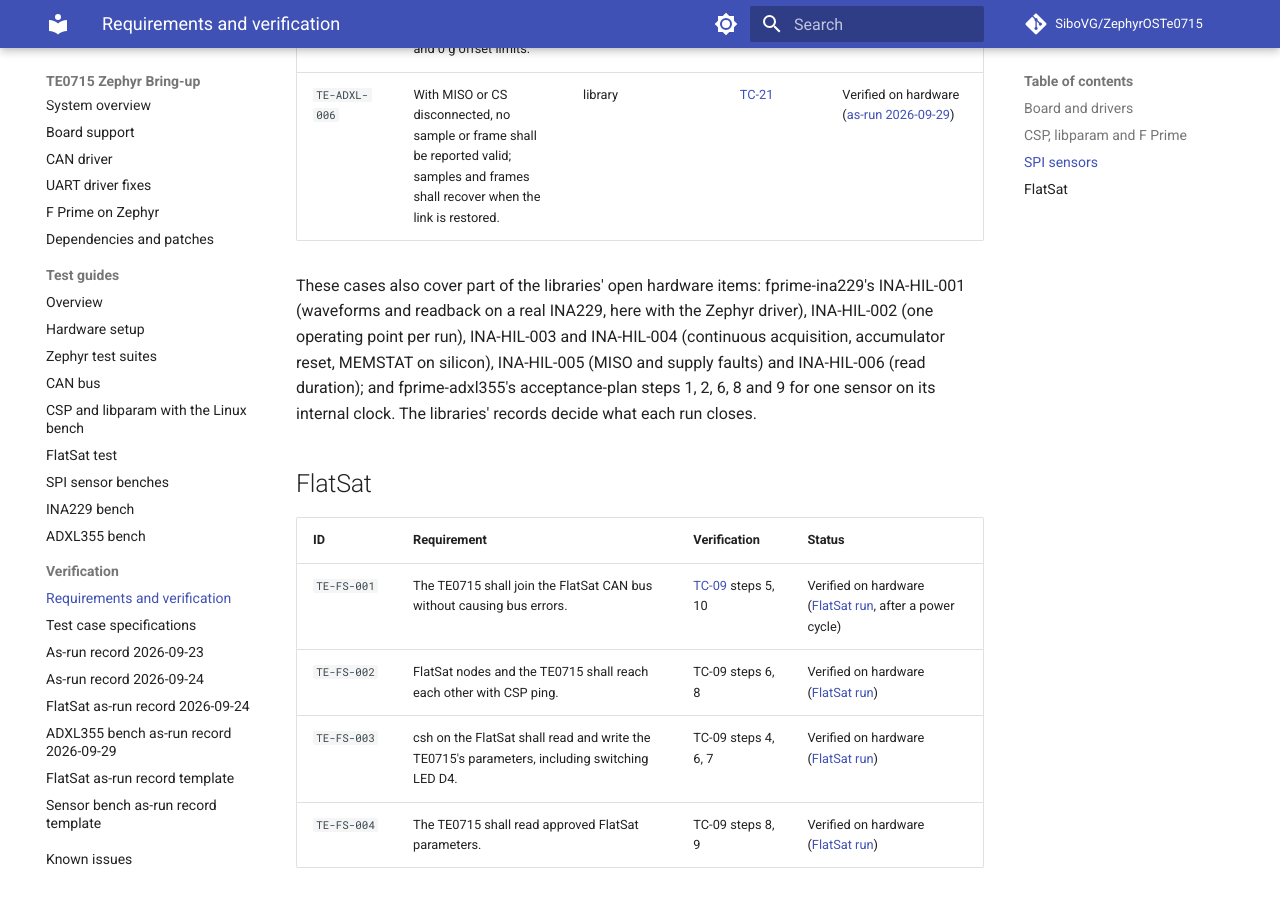
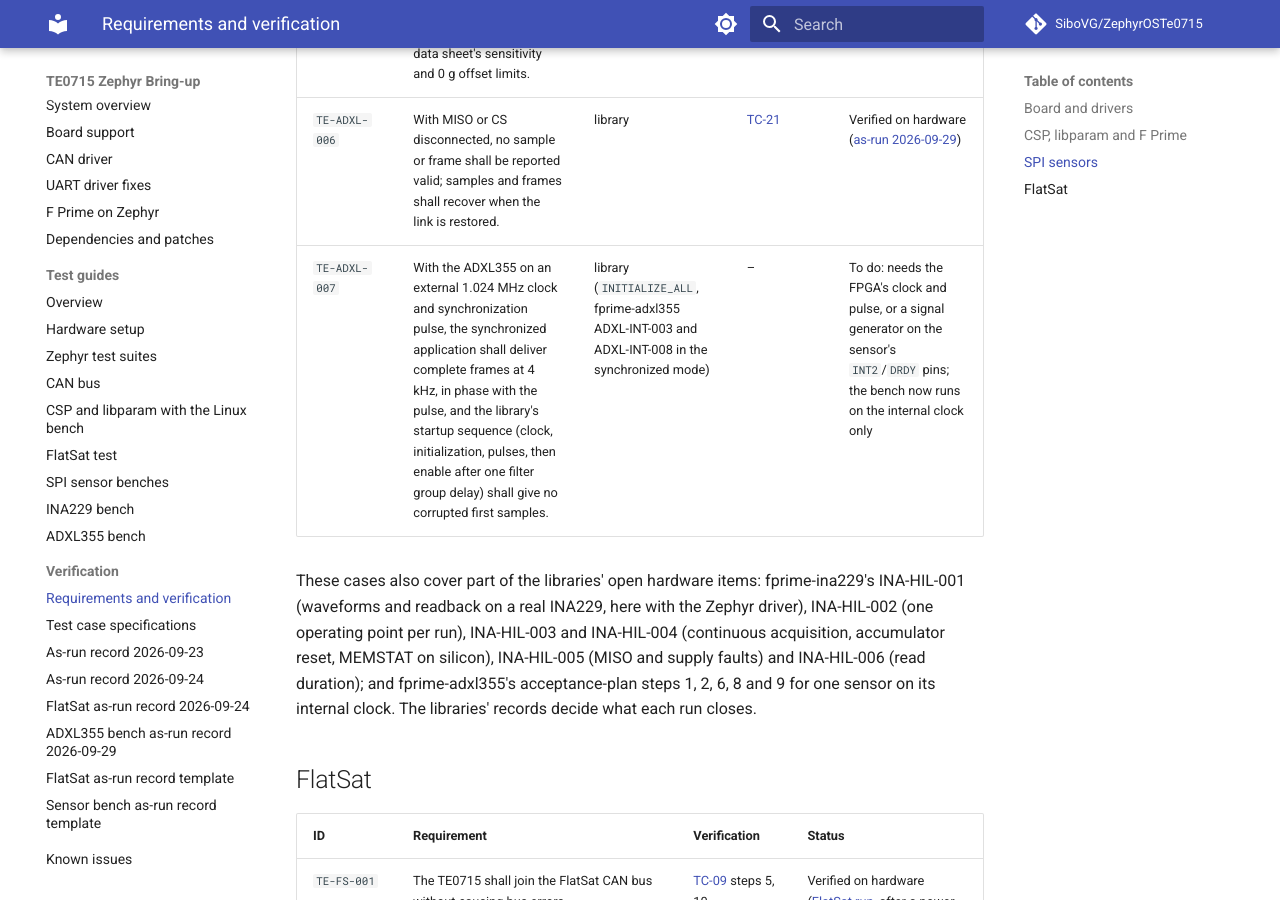
Before and after one commit to SiboVG/ZephyrOSTe0715, an MkDocs documentation site: the page built from docs/verification/requirements.md, in a window 1280 px wide and 900 px high, scrolled down 5895 px. Built offline with MkDocs 1.6.1 and Material for MkDocs 9.7.7, drawn with Linux system fonts in a browser that asks for light colours; comment, search, counter and statistics services are not loaded; some of the changed text lies outside the part shown.

Commit message:
docs: external ADXL355 synchronization as a to-do (TE-ADXL-007)
The flight mode, with the sensor on an external 1.024 MHz clock and
synchronization pulse, is not tested on the bench yet. It is listed as
requirement TE-ADXL-007 with the new status 'To do' (no procedure yet),
and the bench guide names it under 'Not covered yet'.

```diff
--- a/docs/verification/requirements.md
+++ b/docs/verification/requirements.md
@@ -13,6 +13,7 @@ record.
 | Observed during bring-up | Demonstrated on hardware during development and recorded in these docs, but not part of a retained as-run package |
 | Pending hardware execution | The procedure exists; it has not been run yet |
 | Not met | The test case failed in a retained as-run record |
+| To do | Required, but no procedure exists yet; planned for later |
 
 All hardware verification uses one asset set: TE0715-05-71I33-L on a TE0701, TI
 SN65HVD233 transceiver on a TCAN-SOIC8-EVM, Kvaser USBcan Light 2xHS (see
@@ -68,6 +69,7 @@ instruments named in the as-run record. See [SPI sensor benches](../tests/spi-se
 | `TE-ADXL-004` | On the silicon, STATUS bits 7:5 shall read 0 and a STATUS read shall clear DATA_RDY; without its external clock, a synchronized configuration shall give no fresh sample. | library | TC-18 steps 5, 8 | Verified on hardware ([as-run 2026-09-29](as-run-adxl355-2026-09-29.md)) |
 | `TE-ADXL-005` | Each axis shall read ±1 g along gravity with the data sheet's sensitivity and 0 g offset limits. | library (typical sensitivities) | [TC-20](test-cases.md#tc-20-adxl355-six-orientations) | Verified on hardware ([as-run 2026-09-29](as-run-adxl355-2026-09-29.md)) |
 | `TE-ADXL-006` | With MISO or CS disconnected, no sample or frame shall be reported valid; samples and frames shall recover when the link is restored. | library | [TC-21](test-cases.md#tc-21-adxl355-faults) | Verified on hardware ([as-run 2026-09-29](as-run-adxl355-2026-09-29.md)) |
+| `TE-ADXL-007` | With the ADXL355 on an external 1.024 MHz clock and synchronization pulse, the synchronized application shall deliver complete frames at 4 kHz, in phase with the pulse, and the library's startup sequence (clock, initialization, pulses, then enable after one filter group delay) shall give no corrupted first samples. | library (`INITIALIZE_ALL`, fprime-adxl355 ADXL-INT-003 and ADXL-INT-008 in the synchronized mode) | – | To do: needs the FPGA's clock and pulse, or a signal generator on the sensor's `INT2`/`DRDY` pins; the bench now runs on the internal clock only |
 
 These cases also cover part of the libraries' open hardware items: fprime-ina229's
 INA-HIL-001 (waveforms and readback on a real INA229, here with the Zephyr driver),
```
Also changed, not shown: 1 other file.
